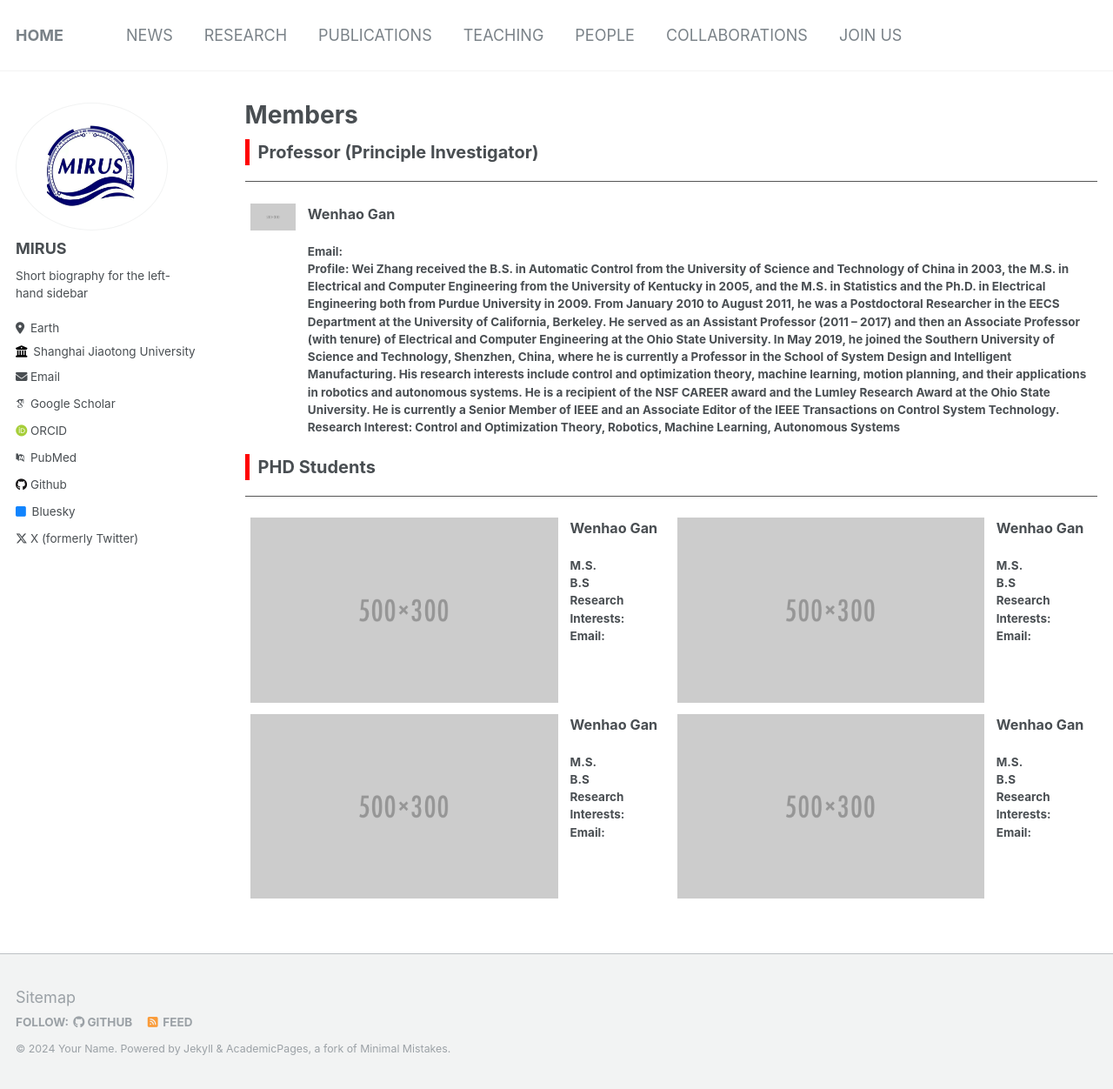
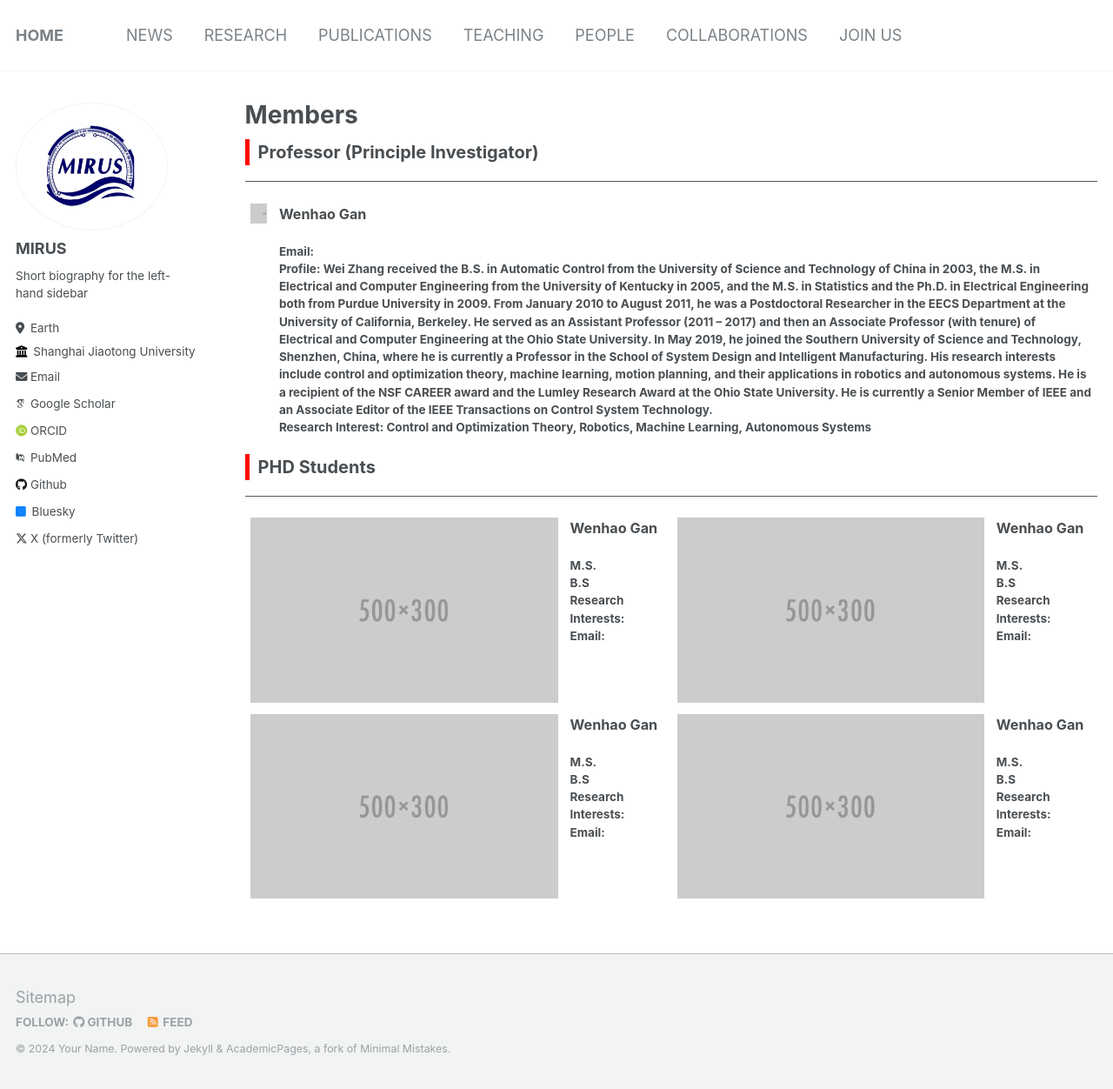
Before and after one commit to SJTU-MIRUS/MIRUS.github.io, a Jekyll site: the page built from _pages/people.md, in a window 1280 px wide and 1252 px high. Shown: the whole window at 87% size. Built offline with Jekyll 4.4.1, drawn with Linux system fonts in a browser that asks for light colours; some web fonts are replaced.

Commit message:
Update people.md

```diff
--- a/_pages/people.md
+++ b/_pages/people.md
@@ -12,7 +12,7 @@ author_profile: true
 <hr style="height:1px;border:none;border-top:1px solid #555555;" />
 <table style="width: 100%; border: 0; border-collapse: collapse;">
   <tr>
-    <th style="border: 0;vertical-align: top"><img src='../images/500x300.png'></th>
+    <th style="border: 0;vertical-align: top"><img src='../images/TestIcon.png'></th>
     <th style="border: 0;text-align: left;vertical-align: top;">
     <span style="font-size: larger;">Wenhao Gan</span> <br><br>
     <b>Email:</b> <br>
```
